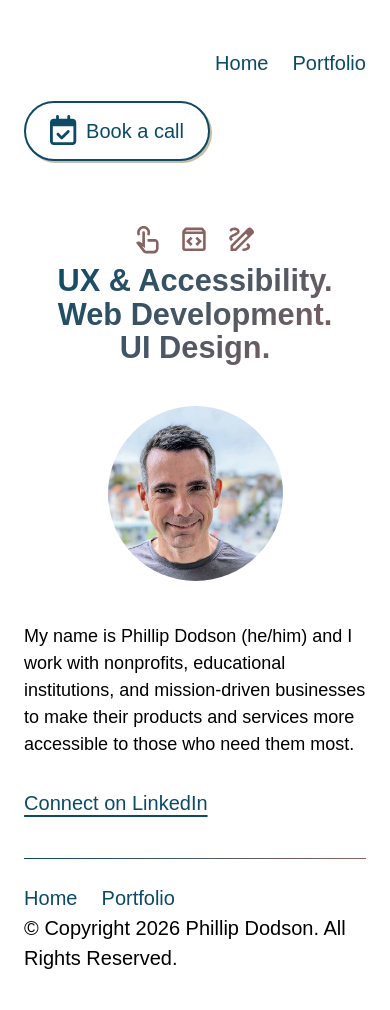
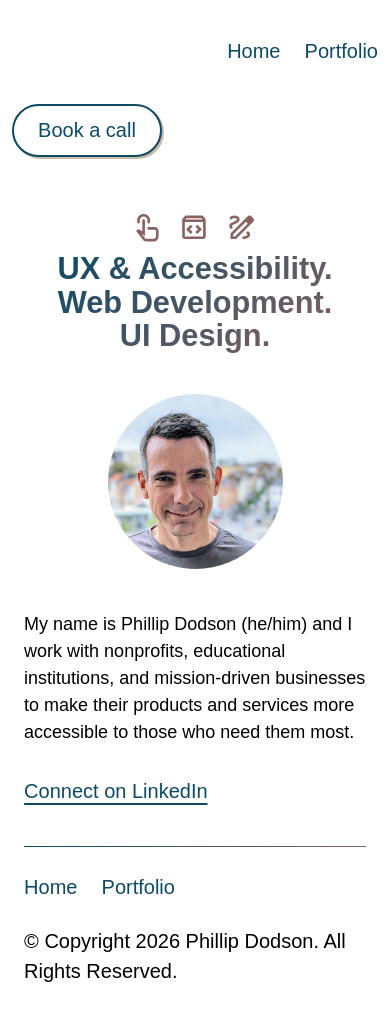
Before and after one commit to phillipdodson/phillipdodson.github.io, a Jekyll site: the page built from docs/index.md, in a window 390 px wide. Built offline with Jekyll 4.4.1, drawn with Linux system fonts in a browser that asks for light colours; some web fonts are replaced.

Commit message:
Header and footer responsive fixes.

```diff
--- a/docs/_sass/_base.scss
+++ b/docs/_sass/_base.scss
@@ -607,6 +607,7 @@ h6,
   align-items: center;
   display: flex;
   flex-wrap: wrap;
+  gap: var(--wp--style--block-gap);
   justify-content: space-between;
   padding: var(--wp--style--root--padding-top) var(--wp--style--root--padding-right) var(--wp--style--root--padding-bottom) var(--wp--style--root--padding-left);
 }
@@ -643,11 +644,29 @@ h6,
   text-decoration: none;
 }
 
+@media screen and (max-width: 31.25rem) {
+  .site-header {
+    gap: calc(var(--wp--style--block-gap) * .75);
+    padding-left: calc(var(--wp--style--root--padding-left) * .5);
+    padding-right: calc(var(--wp--style--root--padding-left) * .5);
+    padding-bottom: calc(var(--wp--style--root--padding-bottom) * .67);
+    padding-top: calc(var(--wp--style--root--padding-top) * .67);
+  }
+
+  .site-header__logo {
+    max-width: 45px;
+  }
+
+  .site-header .c-button__icon {
+    display: none;
+  }
+}
+
 /**
  * Site footer.
  */
 .site-footer {
-  column-gap: var(--wp--style--block-gap);
+  gap: var(--wp--style--block-gap);
   display: flex;
   flex-wrap: wrap;
   justify-content: space-between;
@@ -662,7 +681,6 @@ h6,
   height: 1px;
   background: linear-gradient(140deg, #0C4A66 0%, #886361);
   display: block;
-  margin-bottom: var(--wp--custom--semantic--spacing--fluid-viewport-px--50)
 }
 
 .footer-navigation ul {
```
